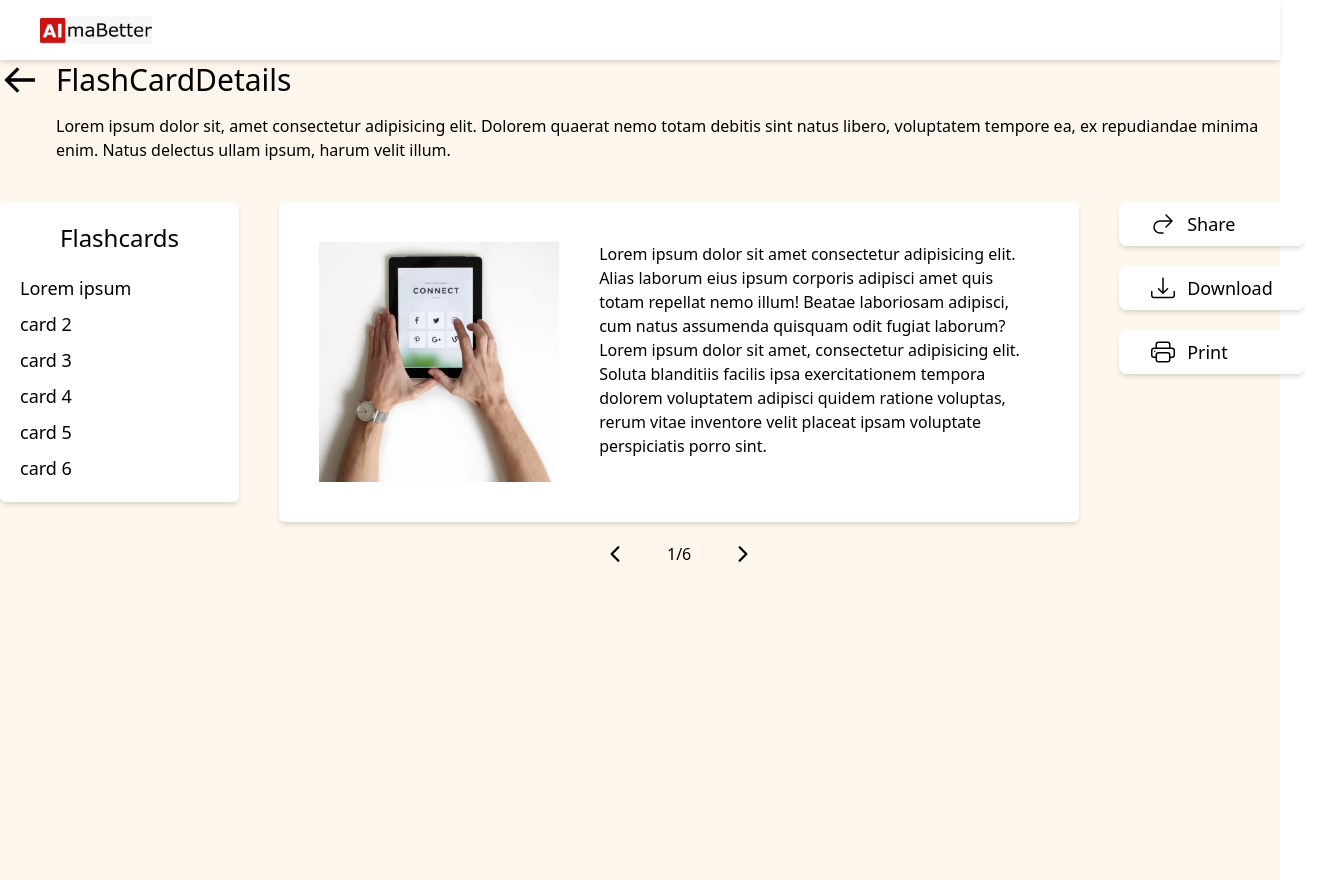
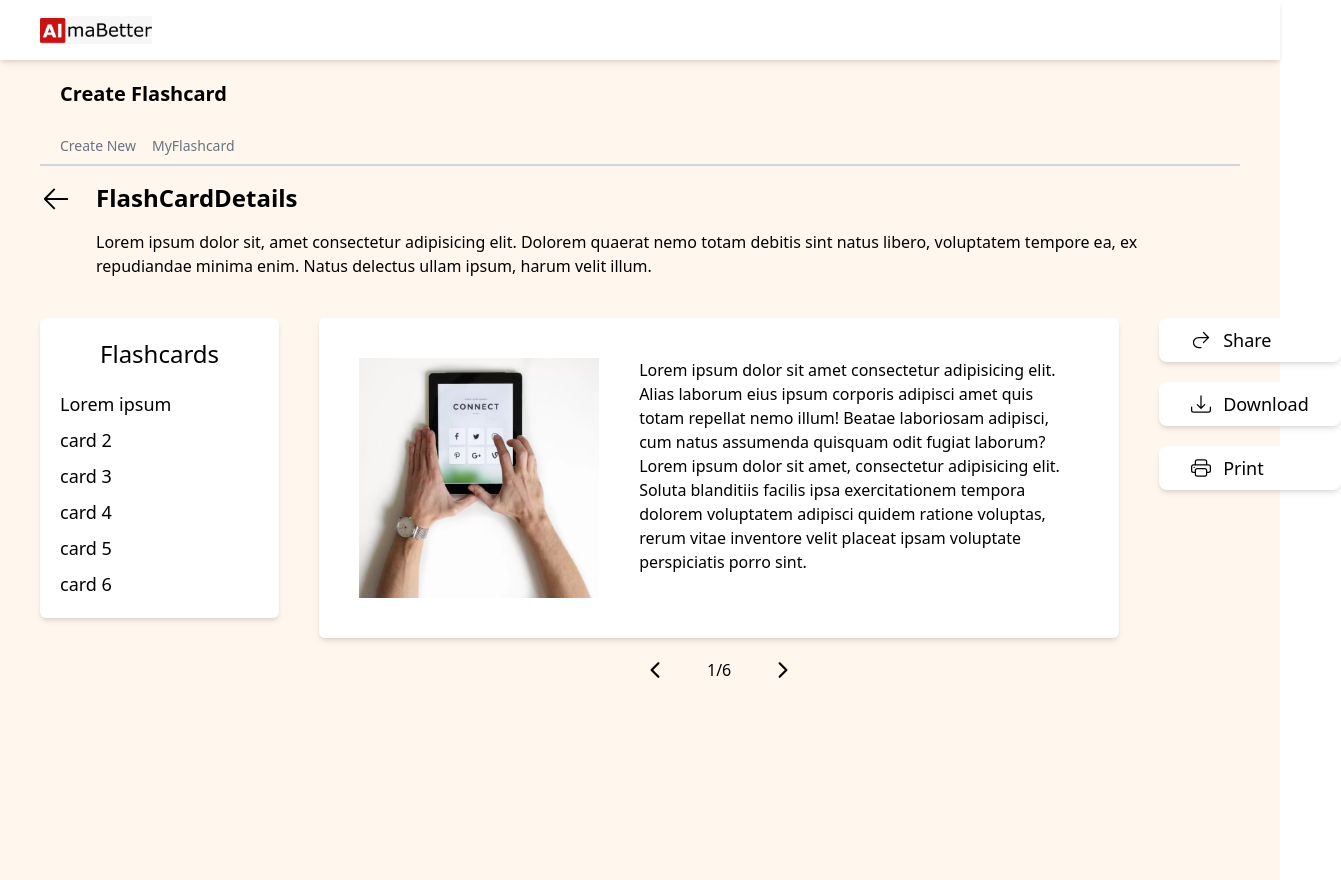
Before and after one commit to lokeshkavisth/Flashcard-Generator, a React (Create React App) app: page /carddetails in a window 1280 px wide. Shown: the whole page, 1341 px wide, since content can reach past the window. Built offline with nearby package versions, Linux system fonts and the light colour scheme.

Commit message:
UI improvements in flashcarddetails and displayflashcard

```diff
--- a/src/components/DisplayFlashCard.js
+++ b/src/components/DisplayFlashCard.js
@@ -7,8 +7,9 @@ const DisplayFlashCard = () => {
 const {flashCard} = useSelector((state) => state.actionReducer);
     console.log('redux data', flashCard);
     return (
-      <div className="max-w-screen-2xl px-3 mx-auto my-8 mt-20 xl:px-20 lg:px-14 md:px-10">
+      <div className="max-w-screen-2xl px-3 mx-auto my-8 mt-20 xl:px-20 lg:px-14 md:px-10 grid grid-cols-3 gap-10 mr-3">
         {flashCard.map((values, index) => (
+
           <div className="p-4 m-6 mx-auto flex flex-col space-y-3 items-center justify-center bg-white rounded-md text-black w-[23rem] h-[13rem] relative border-2 border-slate-200">
             <div className="absolute -top-9">
               <img
@@ -30,6 +31,7 @@ const {flashCard} = useSelector((state) => state.actionReducer);
               </button>
             </Link>
           </div>
+
         ))}
       </div>
     );
--- a/src/pages/FlashCardDetails.jsx
+++ b/src/pages/FlashCardDetails.jsx
@@ -1,26 +1,31 @@
 import React, { useState } from 'react'
 import flash1 from '../assets/flashimg1.webp'
-import { BiArrowBack } from 'react-icons/bi';
+// import { BiArrowBack } from 'react-icons/bi';
 import { HiArrowUturnRight } from 'react-icons/hi2';
 import { BsDownload, BsPrinter } from 'react-icons/bs';
 import { IoIosArrowBack, IoIosArrowForward } from 'react-icons/io';
+import { VscArrowLeft } from "react-icons/vsc";
 import { Link } from 'react-router-dom';
 import Modal from "../components/Modal";
+import Subnav from "../components/Subnav";
 
 export default function FlashCardDetails() {
 
     const [show, setShow] = useState(false);
 
     return (
-        <div className="flex flex-col min-h-screen -pb-5">
+        <div className="flex mx-10 flex-col min-h-screen -pb-5">
+            <div>
+                <Subnav/>
+            </div>
             <div className='flex'>
                 <div>
                     <Link to='/myFlashCard'>
-                    <BiArrowBack size={'2.5rem'} />
+                    <VscArrowLeft className='mt-4' size={'2rem'} />
                     </Link>
                 </div>
-                <div className="flex flex-col">
-                    <p className='ml-4 mt-0.5 text-3xl'>FlashCardDetails</p>
+                <div className="flex mx-2 flex-col">
+                    <p className='ml-4 mt-4 font-semibold text-2xl'>FlashCardDetails</p>
                     <p className=" m-4 mb-10">Lorem ipsum dolor sit, amet consectetur adipisicing elit. Dolorem quaerat nemo totam debitis sint natus libero, voluptatem tempore ea, ex repudiandae minima enim. Natus delectus ullam ipsum, harum velit illum.</p>
                 </div>
             </div>
@@ -59,18 +64,18 @@ export default function FlashCardDetails() {
                       setShow(true);
                     }}
                         className="flex items-center px-8  py-2 text-lg shadow-md bg-white rounded-lg gap-3 min-w-max  ">
-                        <HiArrowUturnRight className='text-2xl ' />
+                        <HiArrowUturnRight className='text-xl ' />
                         Share
                     </button>
 
                     <button
                         className="flex items-center px-8  py-2 text-lg shadow-md bg-white rounded-lg gap-3 min-w-max  ">
-                        <BsDownload className='text-2xl ' />
+                        <BsDownload className='text-xl ' />
                         Download
                     </button>
 
                     <button className="flex items-center px-8  py-2 text-lg shadow-md bg-white rounded-lg gap-3 min-w-max  ">
-                        <BsPrinter className='text-2xl ' />
+                        <BsPrinter className='text-xl ' />
                         Print
                     </button>
                 </div>
```
